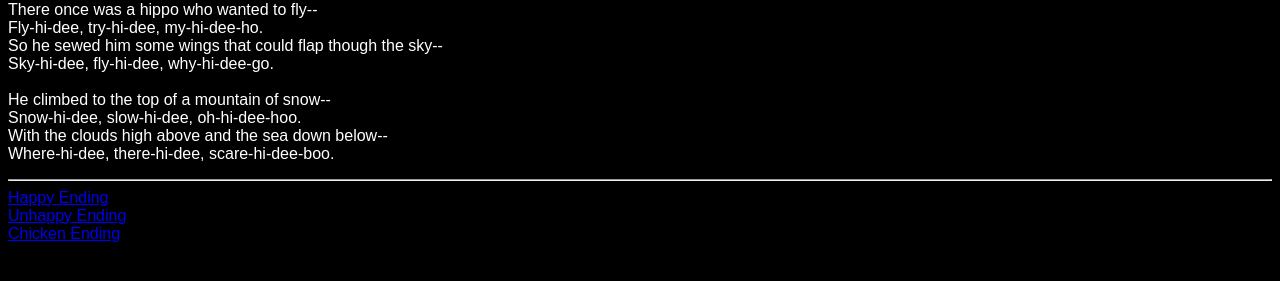
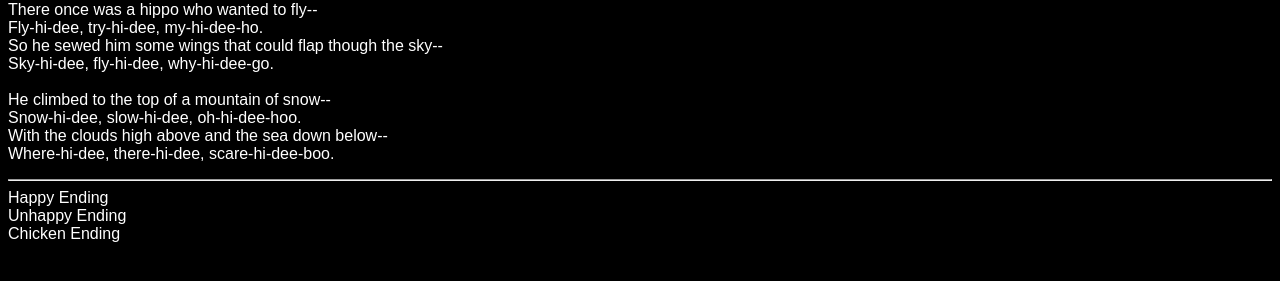
Before and after one commit to BigTurtle8/test-website, a plain HTML site: page index.html in a window 1280 px wide. Shown: the part 79-360 px from the top of the page. Drawn offline with Linux system fonts and the light colour scheme.

Commit message:
Update style.css

```diff
--- a/css/style.css
+++ b/css/style.css
@@ -4,7 +4,7 @@ body {
   font-family: Arial, sans-serif;
 }
 
-a, a:link, a:visted {
+a, a:link, a:visited {
   color: #ffffff;
   text-decoration: none;
 }
```
